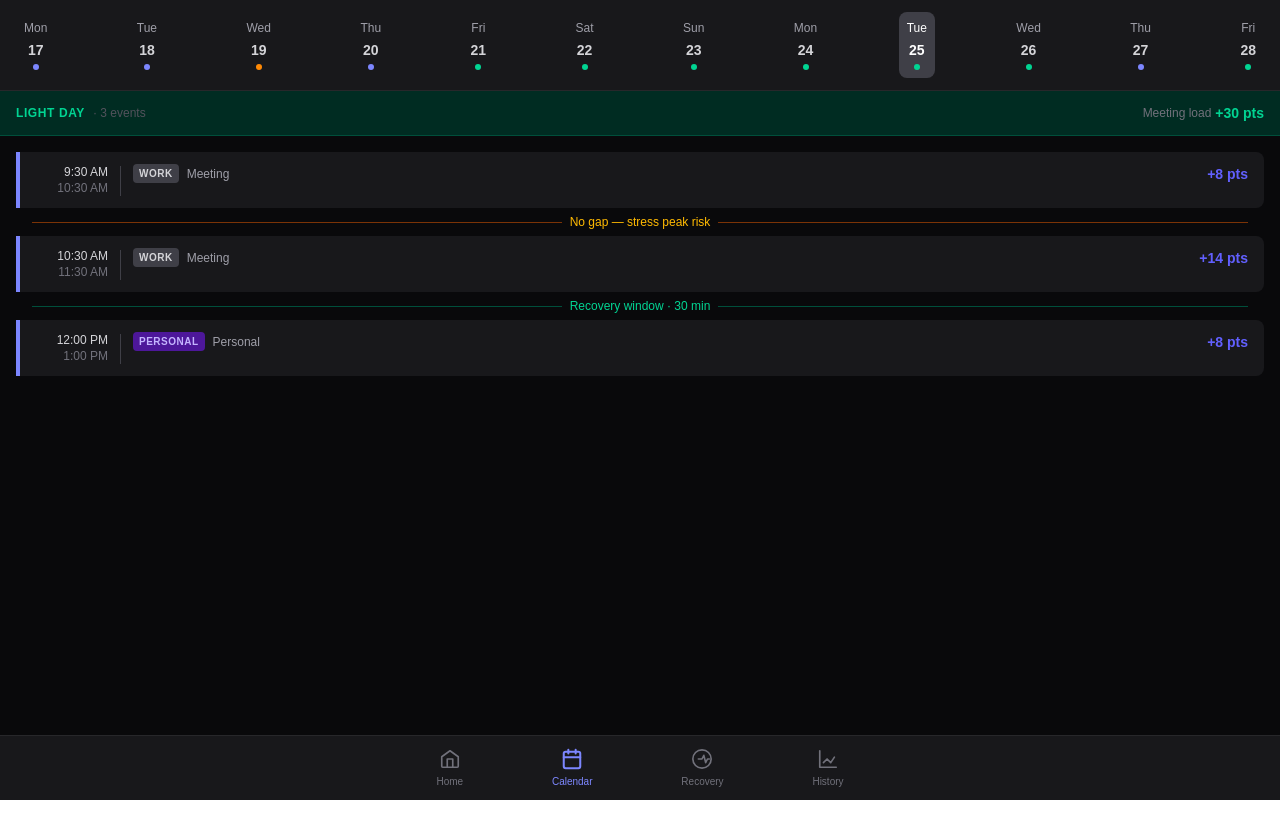
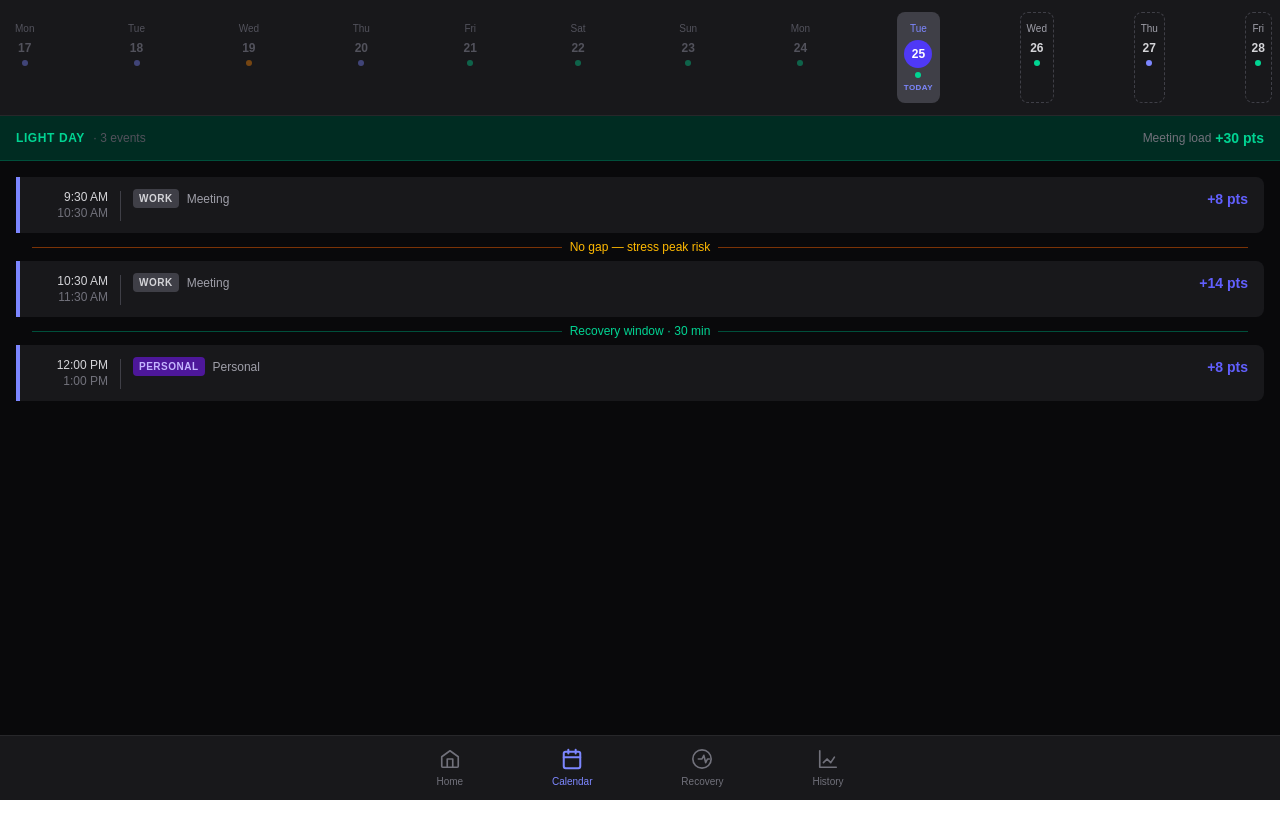
Before and after one commit to stephenkpowell-ops/strata-poc, a Next.js app: page /calendar in a window 1280 px wide. Shown: the top 838 px of the page. Built offline with nearby package versions, Linux system fonts and the light colour scheme.

Commit message:
distinguish past, today, and future in day strip

```diff
--- a/src/components/DayStrip.tsx
+++ b/src/components/DayStrip.tsx
@@ -3,27 +3,34 @@
 /**
  * DayStrip.tsx
  *
- * 7-day horizontal tab bar for the calendar screen.
+ * Horizontal day tab bar for the calendar screen.
  *
- * Displays one tab per score record showing:
- *   - Day abbreviation (Mon, Tue, etc.)
- *   - Date number
- *   - Color-coded stress dot based on calendarPts (meeting load only):
- *       green  (bg-emerald-400) = calendarPts < 35   — light day
- *       indigo (bg-indigo-400)  = calendarPts 36–70  — elevated load
- *       orange (bg-orange-400)  = calendarPts >= 71  — high load day
+ * Displays one tab per score record (historical + forecast).
+ * Each tab shows day label, date number, and a color-coded stress dot.
  *
- * Thresholds match the DailyStressSummary bar on the calendar screen.
+ * Timeline visual treatment:
+ *   Past    (before today) — date number dimmed to zinc-600, normal border
+ *   Today   (March 25)     — date number on filled indigo circle, "TODAY" label
+ *   Future  (after today)  — date number normal, tab has dashed border
  *
- * Usage:
- *   <DayStrip
- *     scores={scores}
- *     selectedIndex={selectedIndex}
- *     onSelectDay={setSelectedIndex}
- *   />
+ * TODAY is hardcoded to March 25 for the POC.
+ *
+ * Dot color by calendarPts:
+ *   green  (bg-emerald-400) = calendarPts < 35
+ *   indigo (bg-indigo-400)  = calendarPts 36–70
+ *   orange (bg-orange-400)  = calendarPts >= 71
  */
 
-import { StressScore } from '@/lib/interfaces/types';
+import type { StressScore } from '@/lib/interfaces/types';
+
+// ─────────────────────────────────────────────────────────────────────────────
+// CONSTANTS
+// ─────────────────────────────────────────────────────────────────────────────
+
+// Today's date for the POC — March 25, 2025
+const TODAY = new Date('2025-03-25T12:00:00');
+
+const DAY_LABELS = ['Sun', 'Mon', 'Tue', 'Wed', 'Thu', 'Fri', 'Sat'];
 
 // ─────────────────────────────────────────────────────────────────────────────
 // PROPS
@@ -39,13 +46,27 @@ interface Props {
 // HELPERS
 // ─────────────────────────────────────────────────────────────────────────────
 
-function getDotColor(calendarPts: number): string {
-  if (calendarPts >= 71) return 'bg-orange-400';
-  if (calendarPts >= 36) return 'bg-indigo-400';
+function getDotColor(pts: number): string {
+  if (pts >= 71) return 'bg-orange-400';
+  if (pts >= 36) return 'bg-indigo-400';
   return 'bg-emerald-400';
 }
 
-const DAY_LABELS = ['Sun', 'Mon', 'Tue', 'Wed', 'Thu', 'Fri', 'Sat'];
+function isToday(date: Date): boolean {
+  return (
+    new Date(date).getFullYear() === TODAY.getFullYear() &&
+    new Date(date).getMonth()    === TODAY.getMonth()    &&
+    new Date(date).getDate()     === TODAY.getDate()
+  );
+}
+
+function isPast(date: Date): boolean {
+  return new Date(date).getTime() < TODAY.setHours(0, 0, 0, 0);
+}
+
+function isFuture(date: Date): boolean {
+  return new Date(date).getTime() > TODAY.setHours(23, 59, 59, 999);
+}
 
 // ─────────────────────────────────────────────────────────────────────────────
 // COMPONENT
@@ -53,30 +74,69 @@ const DAY_LABELS = ['Sun', 'Mon', 'Tue', 'Wed', 'Thu', 'Fri', 'Sat'];
 
 export default function DayStrip({ scores, selectedIndex, onSelectDay }: Props) {
   return (
-    <div className="flex justify-between px-4 py-3 bg-zinc-900 border-b border-zinc-800">
+    <div className="flex justify-between px-2 py-3 bg-zinc-900 border-b border-zinc-800">
       {scores.map((score, i) => {
         const date       = new Date(score.date);
         const isSelected = i === selectedIndex;
+        const today      = isToday(date);
+        const past       = isPast(date);
+        const future     = isFuture(date);
 
         return (
           <button
             key={score.id}
             onClick={() => onSelectDay(i)}
-            className={`flex flex-col items-center gap-1 px-2 py-2 rounded-lg transition-colors ${
-              isSelected ? 'bg-zinc-700' : 'hover:bg-zinc-800'
+            className={`flex flex-col items-center gap-1 px-1.5 py-2 rounded-lg transition-colors ${
+              isSelected
+                ? 'bg-zinc-700'
+                : 'hover:bg-zinc-800'
+            } ${
+              future && !isSelected
+                ? 'border border-dashed border-zinc-700'
+                : 'border border-transparent'
             }`}
           >
-            <span className={`text-xs font-medium ${
-              isSelected ? 'text-white' : 'text-zinc-400'
+            {/* Day label */}
+            <span className={`text-[10px] font-medium ${
+              today   ? 'text-indigo-400'
+              : past  ? 'text-zinc-600'
+              : isSelected ? 'text-white'
+              : 'text-zinc-400'
             }`}>
               {DAY_LABELS[date.getDay()]}
             </span>
-            <span className={`text-sm font-semibold ${
-              isSelected ? 'text-white' : 'text-zinc-300'
-            }`}>
-              {date.getDate()}
-            </span>
-            <span className={`w-1.5 h-1.5 rounded-full ${getDotColor(score.calendarPts)}`} />
+
+            {/* Date number — today gets a filled indigo circle */}
+            {today ? (
+              <div className="flex items-center justify-center w-7 h-7 rounded-full bg-indigo-600">
+                <span className="text-xs font-bold text-white">
+                  {date.getDate()}
+                </span>
+              </div>
+            ) : (
+              <span className={`text-xs font-semibold ${
+                past
+                  ? 'text-zinc-600'
+                  : isSelected
+                    ? 'text-white'
+                    : 'text-zinc-300'
+              }`}>
+                {date.getDate()}
+              </span>
+            )}
+
+            {/* Stress dot */}
+            <span className={`w-1.5 h-1.5 rounded-full ${getDotColor(score.calendarPts)} ${
+              past ? 'opacity-40' : 'opacity-100'
+            }`} />
+
+            {/* TODAY label */}
+            {today && (
+              <span className="text-[8px] font-bold uppercase tracking-wider text-indigo-400">
+                Today
+              </span>
+            )}
+
           </button>
         );
       })}
```
